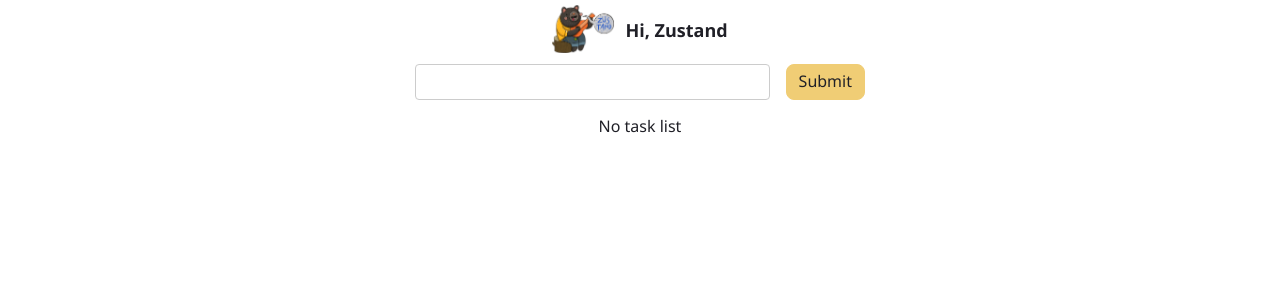
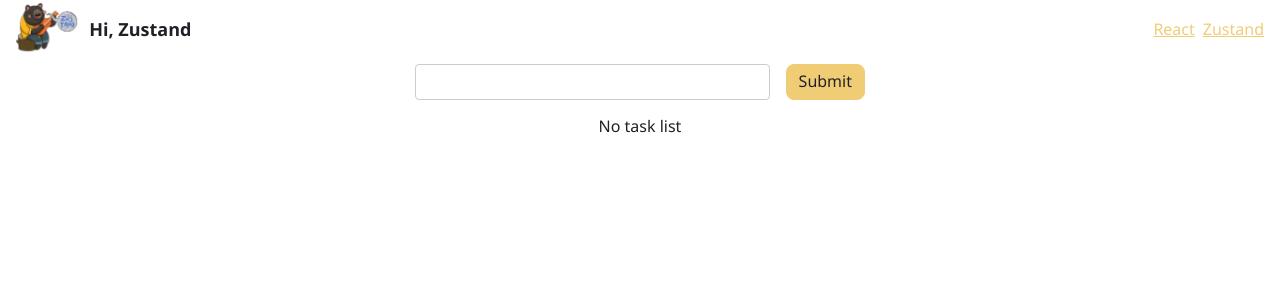
Before and after one commit to joeyprint/learn-zustand, a React (Vite) app: page / in a window 1280 px wide. Shown: the top 300 px of the page. Built offline with nearby package versions, Linux system fonts and the light colour scheme.

Commit message:
feat: create a zustand route and update appbar menu

```diff
--- a/src/Components/Appbar/Appbar.tsx
+++ b/src/Components/Appbar/Appbar.tsx
@@ -2,7 +2,9 @@ import "./AppbarStyles.css";
 
 const Appbar = () => {
   return (
-    <div className="appbar-root flex justify-content-center align-items-center">
+    <div className="appbar-root">
+      <div className="appbar-container flex justify-content-between align-items-center">
+        <div className="flex align-items-center">
           <a href="https://zustand-demo.pmnd.rs/" target="_blank">
             <img
               src={"/zustand-logo.png"}
@@ -12,6 +14,17 @@ const Appbar = () => {
           </a>
           <p className={"appbar-title"}>Hi, Zustand</p>
         </div>
+
+        <div className="flex align-items-center">
+          <a href="/" className={"appbar-link"}>
+            React
+          </a>
+          <a href="/zustand" className={"appbar-link"}>
+            Zustand
+          </a>
+        </div>
+      </div>
+    </div>
   );
 };
 
--- a/src/Components/Appbar/AppbarStyles.css
+++ b/src/Components/Appbar/AppbarStyles.css
@@ -5,6 +5,10 @@
   left: 0;
   right: 0;
   min-height: 64px;
+}
+
+.appbar-container {
+  padding: calc(var(--spacing) * 0) calc(var(--spacing) * 2);
 }
 
 .appbar-logo {
@@ -23,3 +27,22 @@
   font-weight: var(--weight-bold);
   color: var(--typography-primary-color);
 }
+
+.appbar-link {
+  color: var(--typography-primary-color);
+  text-decoration: none;
+}
+
+.appbar-link:hover {
+  color: var(--primary-color);
+  text-decoration: underline;
+}
+
+.appbar-link {
+  color: var(--primary-color);
+  text-decoration: underline;
+}
+
+.appbar-link:nth-child(n) {
+  margin-left: calc(var(--spacing) * 1);
+}
--- a/src/Pages/Routes.tsx
+++ b/src/Pages/Routes.tsx
@@ -4,12 +4,16 @@ import { createBrowserRouter, RouteObject } from "react-router-dom";
 import BaseLayout from "../Containers/BaseLayout";
 
 import ReactTodo from "./ReactTodo";
+import ZustandTodo from "./ZustandTodo";
 
 const routes: RouteObject[] = [
   {
     path: "/",
     element: <BaseLayout />,
-    children: [{ index: true, element: <ReactTodo /> }],
+    children: [
+      { index: true, element: <ReactTodo /> },
+      { path: "zustand", element: <ZustandTodo /> },
+    ],
   },
 ];
 
--- /dev/null
+++ b/src/Pages/ZustandTodo/ZustandTodo.tsx
@@ -0,0 +1,5 @@
+const ZustandTodo = () => {
+  return <p>Zustand Todo</p>;
+};
+
+export default ZustandTodo;
--- /dev/null
+++ b/src/Pages/ZustandTodo/index.ts
@@ -0,0 +1,3 @@
+import ZustandTodo from "./ZustandTodo";
+
+export default ZustandTodo;
```
Lines whose indentation alone changed are shown as unchanged.
